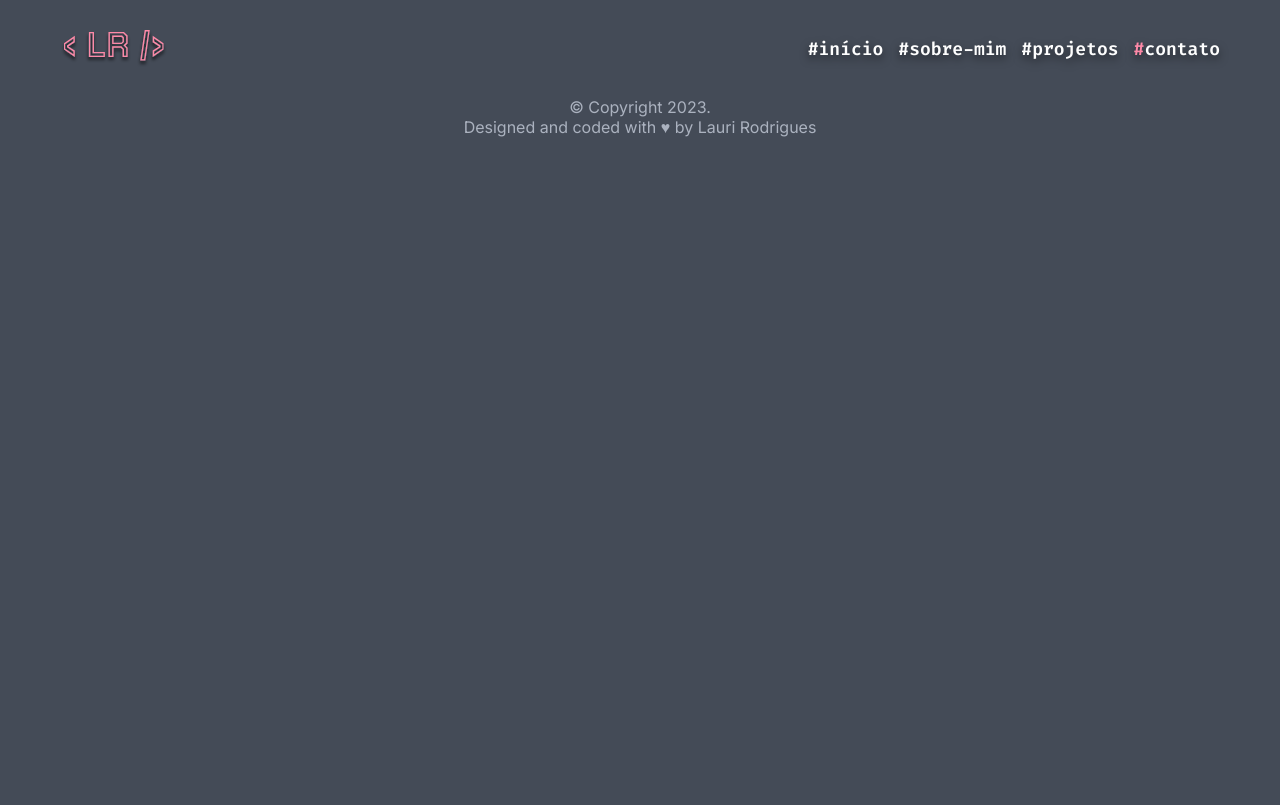
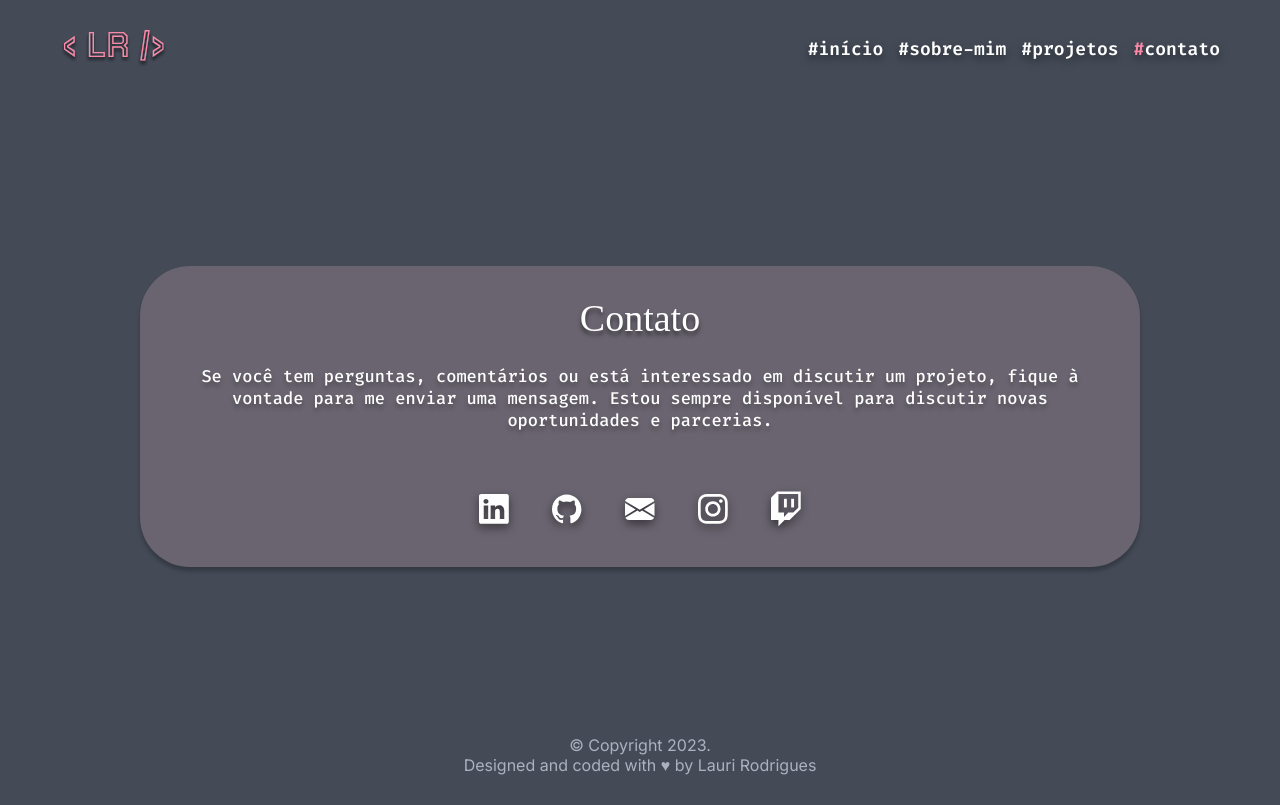
Before and after one commit to LauriRodrigues/portfolio, a React (Vite) app: page /contato in a window 1280 px wide. Built offline with nearby package versions, Linux system fonts and the light colour scheme; a web font is replaced by a local one.

Commit message:
:sparkles: feat: Contact page

```diff
--- a/src/pages/Contact/index.jsx
+++ b/src/pages/Contact/index.jsx
@@ -1,5 +1,19 @@
 import { Container } from './styles.js'
+import { Box } from '../../components/Box'
+import { Links } from '../../components/Links'
 
 export function Contact() {
-  return <Container></Container>
+  return (
+    <Container>
+      <main>
+        <Box
+          title="Contato"
+          text="Se você tem perguntas, comentários ou está interessado em discutir um projeto, fique à vontade para me enviar uma mensagem. Estou sempre disponível para discutir novas oportunidades e parcerias."
+        >
+          <div className="space"></div>
+          <Links />
+        </Box>
+      </main>
+    </Container>
+  )
 }
--- a/src/pages/Contact/styles.js
+++ b/src/pages/Contact/styles.js
@@ -1,3 +1,14 @@
 import styled from 'styled-components'
 
-export const Container = styled.div``
+export const Container = styled.div`
+  min-height: calc(100vh - 16.2rem);
+  display: flex;
+
+  main {
+    padding: 3.5rem 2rem;
+    margin: auto;
+  }
+  .space {
+    height: 5rem;
+  }
+`
--- a/src/pages/Home/styles.js
+++ b/src/pages/Home/styles.js
@@ -8,8 +8,7 @@ export const Container = styled.div`
   main {
     width: 100%;
     max-width: 140rem;
-    margin-inline: auto;
-    margin-block: auto;
+    margin: auto;
     height: 100%;
     padding: 3.5rem 2rem;
 
```
